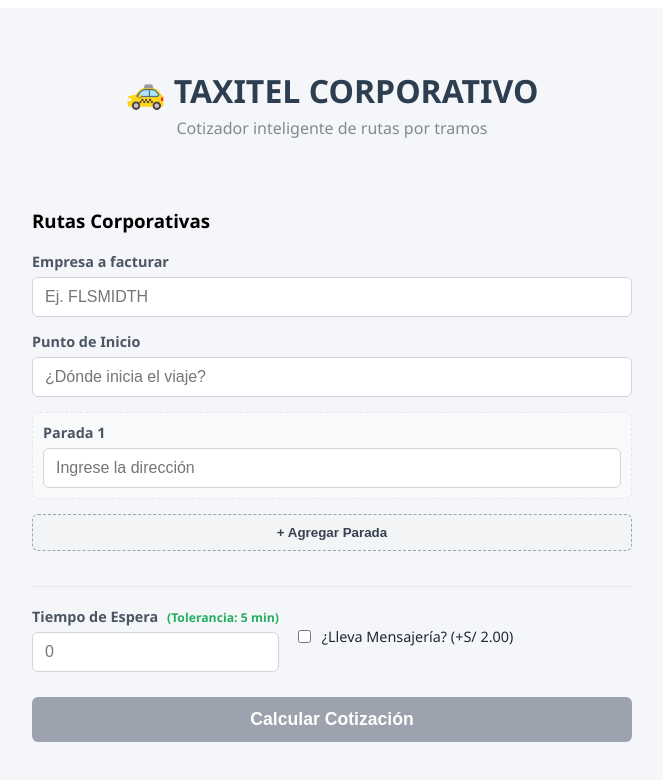
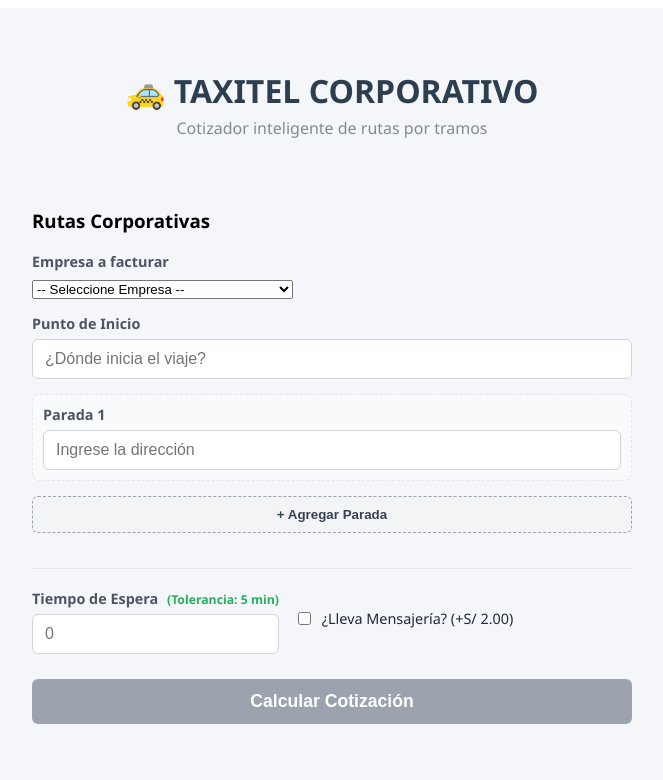
Before and after one commit to Cristian-hash/taxitel-frontend, an Angular app in the folder taxitel-frontend/: page / in a window 1280 px wide. Shown: the top 780 px of the page, without its empty margins (308-971 px from the left). Built offline with nearby package versions, Linux system fonts and the light colour scheme.

Commit message:
Funcional seleccionable de empresa

```diff
--- a/taxitel-frontend/src/app/components/formulario/formulario.html
+++ b/taxitel-frontend/src/app/components/formulario/formulario.html
@@ -1,10 +1,18 @@
 <form [formGroup]="formularioViaje" (ngSubmit)="calcular()" class="tarjeta-formulario">
   <h3 class="titulo">Rutas Corporativas</h3>
 
-  <div class="form-group">
-    <label>Empresa a facturar</label>
-    <input type="text" formControlName="empresa" placeholder="Ej. FLSMIDTH" list="listaEmpresas" autocomplete="off">
-  </div>
+<div class="form-group">
+  <label>Empresa a facturar</label>
+  <!-- Cambiamos de input a select para que sea 100% seleccionable con clics -->
+  <select formControlName="empresa" class="form-select">
+    <!-- Valor por defecto inicial -->
+    <option value="" disabled selected>-- Seleccione Empresa --</option>
+    <!-- Bucle automático con nuestra memoria del Service -->
+    <option *ngFor="let emp of cotizacionService.empresasConocidas" [value]="emp">
+      {{ emp }}
+    </option>
+  </select>
+</div>
 
   <!-- 1. El Inicio arriba -->
   <div class="form-group">
--- a/taxitel-frontend/src/app/components/formulario/formulario.ts
+++ b/taxitel-frontend/src/app/components/formulario/formulario.ts
@@ -74,8 +74,11 @@ export class FormularioComponent {
     this.cotizacionService.calcularCotizacion(request).subscribe({
       next: (response) => {
         this.cotizacionExitosa.emit(response);
+        // LA NUEVA MAGIA: Reiniciamos SOLO el campo de la empresa tras calcular
+        // Esto obligará al HTML a mostrar "-- Seleccione Empresa --" nuevamente
+        this.formularioViaje.get('empresa')?.setValue('');
       },
-error: (err) => {
+      error: (err) => {
         console.error('Error detectado:', err);
         if (err.status === 404) {
           // CORRECCIÓN: Enviamos el mensaje y la empresa al orquestador padre
--- a/taxitel-frontend/src/app/models/viaje.ts
+++ b/taxitel-frontend/src/app/models/viaje.ts
@@ -1,4 +1,5 @@
 export interface CotizacionRequest {
+
   empresa: string;
   paradas: string[];
   tieneMensajeria: boolean;
```
